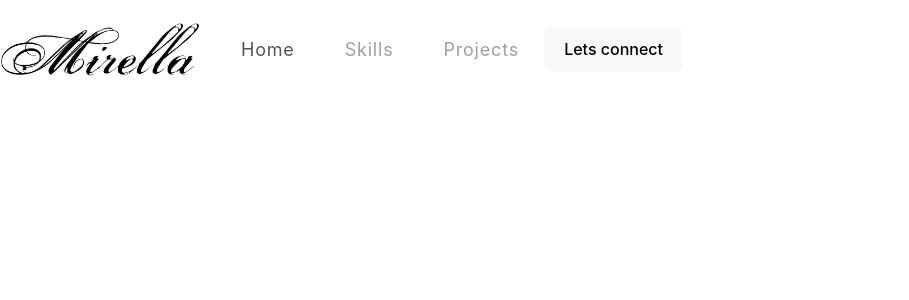
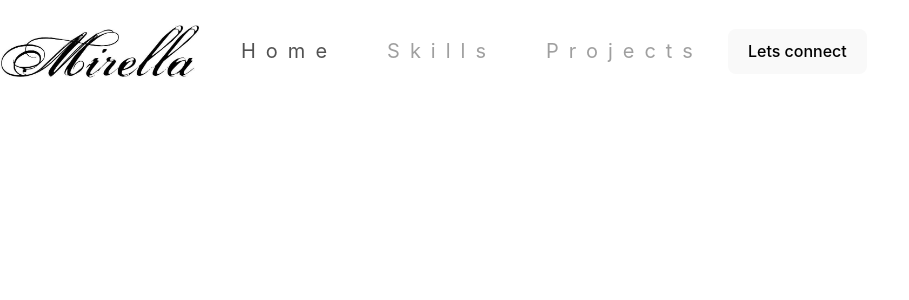
Before and after one commit to MIRY84/mirella-portfolio, a React (Vite) app: page / in a window 1280 px wide. Shown: the top 300 px of the page, without its empty margins (0-909 px from the left). Built offline with nearby package versions, Linux system fonts and the light colour scheme.

Commit message:
changing weight /fonts to navbar

```diff
--- a/src/App.css
+++ b/src/App.css
@@ -14,14 +14,15 @@ html{
 
 
 
+
 nav.navbar {
 
   top: 0;
-  padding: 18px 0;
-  position: fixed;
+  padding: 20px 0;
+  position: absolute;
   width: 100%;
-  z-index: 9999;
-  transition: 0.32 ease-in-out;
+
+  transition: 0.52 ease-in-out;
 }
 nav.navbar.scrolled{
   padding:0px 0;
@@ -29,17 +30,15 @@ nav.navbar.scrolled{
 }
 
 nav.navbar .navbar-nav .nav-link.navbar-link {
+display: flex;
+align-items: center;
 font-weight: 400;
-font-size: 18px;
+font-size: 20px;
 padding: 0 25px;
-letter-spacing: 0.8px;
+letter-spacing: 10px;
 opacity: 0.75;
 }
 nav.navbar .navbar-nav a.nav-link.navbar-link:hover,
 nav.navbar .navbar-nav a.nav-link.navbar-link:active {
   opacity: 1;
 }
-span.navbar-text{
-  display: flex;
-  align-items: center;
-}
```
